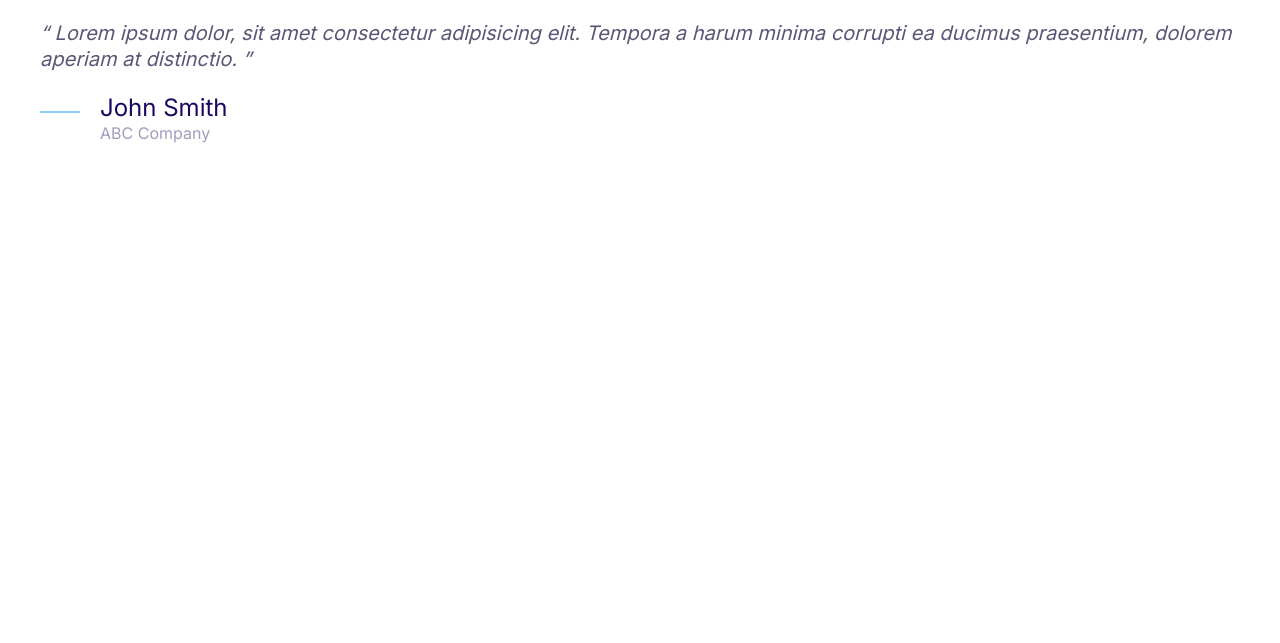
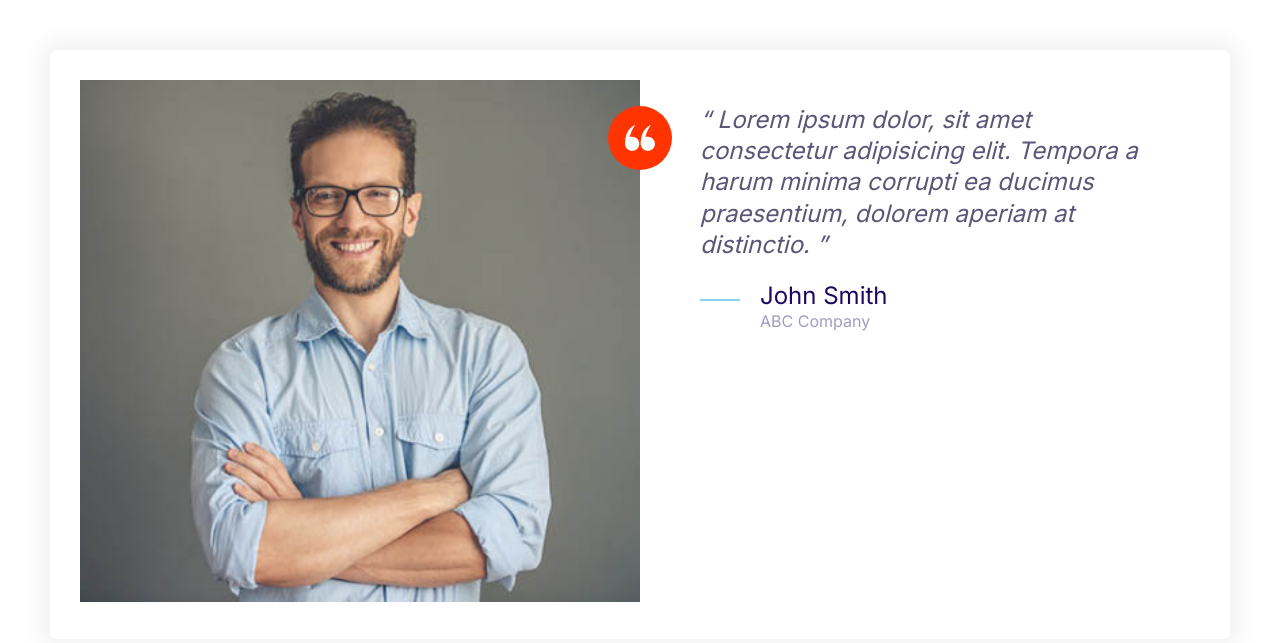
Before and after one commit to julian-c-dev/practice_web--moshified, a plain HTML site: page index.html in a window 1280 px wide. Drawn offline with Linux system fonts and the light colour scheme.

Commit message:
Build the testimonial card and change index css

```diff
--- a/css/styles.css
+++ b/css/styles.css
@@ -1,22 +1,25 @@
 /*
 Index:
-  > 1. Color Palette & Variables
-  > 2. All elements
-  > 3. Sections:
-    > a. Typography
-    > b. Links
-    > c. Badges
-    > d. Lists
-    > e. Icons
-    > f. Buttons
-    > g. Input
-    > h. Cards
-    > i. Plans
-    > j. Media
+  > a. Color Palette & Variables
+  > b. All elements
+  > c. Sections:
+    > 1. Typography
+    > 2. Links
+    > 3. Badges
+    > 4. Lists
+    > 5. Icons
+    > 6. Buttons
+    > 7. Input
+    > 8. Cards
+    > 9. Plans
+    > 10. Media
+    > 11. Quote
+    > 12. Grid
+    > 13. Testimonial
 
 */
 
-/*1. Color Palette & Variables*/
+/*a. Color Palette & Variables*/
 :root {
   --color-primary: #2584ff;
   --color-secondary: #00d9ff;
@@ -28,15 +31,15 @@
   --border-radius: 30px;
 }
 
-/*2. All Elements */
+/*b. All Elements */
 *,
 *::after,
 *::before {
   box-sizing: border-box;
 }
 
-/*3. Sections: */
-/*a. Typography*/
+/*c. Sections: */
+/*1. Typography*/
 html {
   font-size: 62.5%;
 }
@@ -85,7 +88,7 @@
   }
 }
 
-/*b. Links*/
+/*2. Links*/
 a {
   text-decoration: none;
 }
@@ -112,7 +115,7 @@
   }
 }
 
-/*c. Badges*/
+/*3. Badges*/
 
 .badge {
   border-radius: 20px;
@@ -146,7 +149,7 @@
   }
 }
 
-/*d. Lists */
+/*4. Lists */
 .list {
   list-style: none;
   padding-left: 0;
@@ -174,7 +177,7 @@
   }
 }
 
-/*e. Icons*/
+/*5. Icons*/
 .icon-container {
   background-color: #f3f9fa;
   width: 64px;
@@ -191,15 +194,23 @@
 }
 
 .icon--small {
-  width: 20px;
-  height: 20px;
+  width: 30px;
+  height: 30px;
 }
 
 .icon--primary {
   fill: var(--color-primary);
 }
 
-/*f. Buttons */
+.icon--white {
+  fill: white;
+}
+
+.icon-container--accent {
+  background-color: var(--color-accent);
+}
+
+/*6. Buttons */
 .btn {
   border-radius: 40px;
   border: 0;
@@ -258,7 +269,6 @@
 }
 
 .btn .icon {
-  /*I found by myself*/
   vertical-align: middle;
 }
 
@@ -268,7 +278,7 @@
   }
 }
 
-/*g. Input */
+/*7. Input */
 
 .input {
   border-radius: var(--border-radius);
@@ -305,7 +315,7 @@
   }
 }
 
-/*h. Cards */
+/*8. Cards */
 
 .card {
   border-radius: 7px;
@@ -332,7 +342,7 @@
   background-color: #02cdf1;
 }
 
-/*i. Plans*/
+/*9. Plans*/
 .plan__name {
   color: #fff;
   margin: 0;
@@ -392,7 +402,7 @@
   }
 }
 
-/*j. Media Component */
+/*10. Media */
 
 .media {
   display: flex;
@@ -410,7 +420,7 @@
   margin-top: 1rem;
 }
 
-/*k. Quote */
+/*11. Quote */
 
 .quote {
   font-size: 3rem;
@@ -460,3 +470,56 @@
     font-size: 1.6rem;
   }
 }
+
+/*12. Grid */
+.grid {
+  display: grid;
+}
+
+@media screen and (min-width: 768px) {
+  .grid--1x2 {
+    grid-template-columns: 1fr 1fr;
+  }
+}
+
+@media screen and (min-width: 1024px) {
+  .grid--1x3 {
+    grid-template-columns: 1fr 1fr 1fr;
+  }
+}
+
+/*13. Testimonial */
+.testimonial {
+  padding: 3rem;
+}
+
+.testimonial__image {
+  position: relative;
+}
+
+.testimonial__image > img {
+  width: 100%;
+}
+
+.testimonial__image > .icon-container {
+  position: absolute;
+  bottom: -20px;
+  left: 1.5%;
+}
+
+@media screen and (min-width: 768px) {
+  .testimonial .quote,
+  .testimonial .quote__author {
+    font-size: 2.4rem;
+  }
+
+  .testimonial .quote {
+    margin-left: 6rem;
+  }
+  .testimonial__image > .icon-container {
+    position: absolute;
+    top: 5%;
+    right: -32px;
+    left: unset;
+  }
+}
--- a/index.html
+++ b/index.html
@@ -13,7 +13,17 @@
     <link rel="stylesheet" href="css/normalize.css" />
     <link rel="stylesheet" href="css/styles.css" />
   </head>
-  <body>
+  <body style="padding: 5rem">
+    <div class="card testimonial">
+      <div class="grid grid--1x2">
+        <div class="testimonial__image">
+          <img src="images/testimonial.jpg" alt="A happy, smiling costumer" />
+          <span class="icon-container icon-container--accent">
+            <svg class="icon icon--white icon--small">
+              <use xlink:href="images/sprite.svg#quotes"></use>
+            </svg>
+          </span>
+        </div>
         <blockquote class="quote">
           <p class="quote__text">
             Lorem ipsum dolor, sit amet consectetur adipisicing elit. Tempora a
@@ -34,5 +44,7 @@
             </div>
           </footer>
         </blockquote>
+      </div>
+    </div>
   </body>
 </html>
```
Also changed, not shown: components/badges.html (+0 -1 lines), components/basic_card.html (+0 -2 lines), components/buttons.html (+0 -1 lines), components/icons.html (+0 -1 lines), components/input.html (+0 -1 lines), components/link.html (+0 -1 lines), components/lists.html (+0 -2 lines), components/media.html (+0 -1 lines), components/plans.html (+0 -1 lines), components/quote.html (+0 -1 lines), components/testimonial.html (added, +74 -0 lines), images/testimonial.jpg (added). Lines whose indentation alone changed are shown as unchanged.
